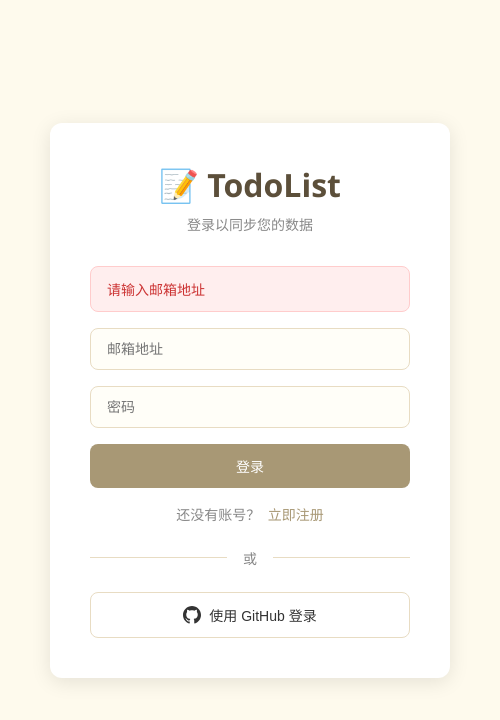
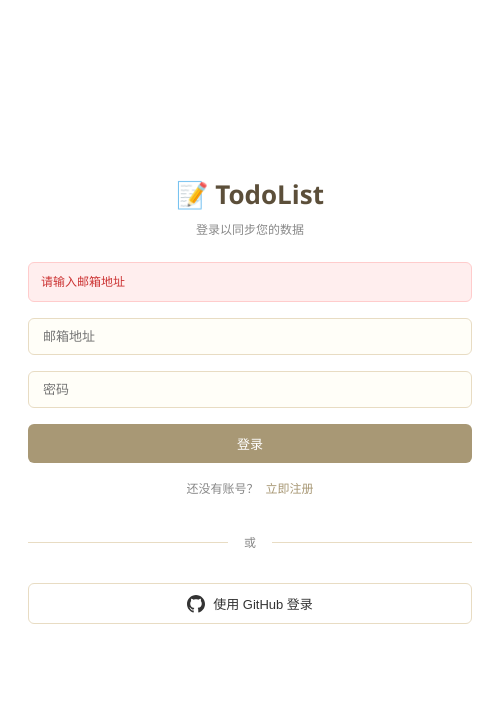
Before and after one commit to CoderJackLiu/WhatToDo, an Electron app: page login.html in a window 500 px wide. Both pictures are taken after a click on the button "登录". Drawn offline with Linux system fonts and the light colour scheme; no server answers.

Commit message:
feat: Enhance login window behavior and styling
- Adjusted the login window size dynamically based on the page loaded.
- Implemented size adjustments for the main window upon user authentication changes.
- Updated CSS styles for the login interface to improve layout and responsiveness, including margin and padding adjustments for better visual consistency.

```diff
--- a/styles.css
+++ b/styles.css
@@ -44,6 +44,8 @@
   background: #fef7dc;
   color: #7d6c4d;
   padding: 0 12px;
+  margin: 0;
+  margin-bottom: 0;
   -webkit-app-region: drag;
   transition: transform 0.3s ease, background-color 0.3s ease, color 0.3s ease, border-color 0.3s ease;
   border-bottom: 1px solid #e8dcc3;
@@ -1130,12 +1132,17 @@
 /* ========== 登录界面样式 ========== */
 .login-container {
   display: flex;
-  justify-content: center;
-  align-items: center;
-  min-height: 100vh;
-  padding: 20px;
+  flex-direction: column;
+  justify-content: stretch;
+  align-items: stretch;
+  height: 100vh; /* 填满整个窗口 */
+  padding: 0;
   background-color: #fefaed;
   transition: background-color 0.3s ease;
+  margin: 0;
+  overflow-y: auto;
+  box-sizing: border-box;
+  -webkit-app-region: drag; /* 整个登录界面可拖动 */
 }
 
 body.dark-theme .login-container {
@@ -1144,12 +1151,18 @@
 
 .login-box {
   width: 100%;
-  max-width: 400px;
+  height: 100%;
   background: #ffffff;
-  border-radius: 12px;
-  box-shadow: 0 4px 20px rgba(0, 0, 0, 0.1);
-  padding: 40px;
+  border-radius: 0;
+  box-shadow: none;
+  padding: 32px 28px;
   transition: background-color 0.3s ease, box-shadow 0.3s ease;
+  box-sizing: border-box;
+  display: flex;
+  flex-direction: column;
+  justify-content: center;
+  overflow-y: auto;
+  -webkit-app-region: no-drag; /* 登录框内容不可拖动，但可以点击 */
 }
 
 body.dark-theme .login-box {
@@ -1159,14 +1172,15 @@
 
 .login-header {
   text-align: center;
-  margin-bottom: 32px;
+  margin-bottom: 24px;
 }
 
 .login-header h1 {
-  font-size: 32px;
+  font-size: 26px;
   margin-bottom: 8px;
   color: #5c4f3a;
   transition: color 0.3s ease;
+  font-weight: 600;
 }
 
 body.dark-theme .login-header h1 {
@@ -1175,8 +1189,9 @@
 
 .login-subtitle {
   color: #888;
-  font-size: 14px;
+  font-size: 12px;
   transition: color 0.3s ease;
+  margin: 0;
 }
 
 body.dark-theme .login-subtitle {
@@ -1184,7 +1199,7 @@
 }
 
 .login-form {
-  margin-bottom: 24px;
+  margin-bottom: 20px;
 }
 
 .form-group {
@@ -1193,14 +1208,15 @@
 
 .form-input {
   width: 100%;
-  padding: 12px 16px;
+  padding: 10px 14px;
   border: 1px solid #e8dcc3;
-  border-radius: 8px;
-  font-size: 14px;
+  border-radius: 6px;
+  font-size: 13px;
   background: #fffef8;
   color: #5c4f3a;
   transition: all 0.2s ease;
   box-sizing: border-box;
+  -webkit-app-region: no-drag; /* 输入框可正常交互 */
 }
 
 .form-input:focus {
@@ -1222,10 +1238,10 @@
 
 .btn {
   width: 100%;
-  padding: 12px 24px;
+  padding: 10px 20px;
   border: none;
-  border-radius: 8px;
-  font-size: 14px;
+  border-radius: 6px;
+  font-size: 13px;
   font-weight: 500;
   cursor: pointer;
   transition: all 0.2s ease;
@@ -1233,6 +1249,7 @@
   align-items: center;
   justify-content: center;
   gap: 8px;
+  -webkit-app-region: no-drag; /* 按钮可正常点击 */
 }
 
 .btn-primary {
@@ -1282,7 +1299,7 @@
 .form-footer {
   margin-top: 16px;
   text-align: center;
-  font-size: 14px;
+  font-size: 12px;
   color: #888;
 }
 
@@ -1295,6 +1312,7 @@
   text-decoration: none;
   margin-left: 4px;
   transition: color 0.2s ease;
+  -webkit-app-region: no-drag; /* 链接可正常点击 */
 }
 
 .form-footer a:hover {
@@ -1313,11 +1331,12 @@
 .error-message {
   background: #fee;
   color: #c33;
-  padding: 12px 16px;
-  border-radius: 8px;
+  padding: 10px 12px;
+  border-radius: 6px;
   margin-bottom: 16px;
-  font-size: 14px;
+  font-size: 12px;
   border: 1px solid #fcc;
+  line-height: 1.5;
 }
 
 body.dark-theme .error-message {
@@ -1329,16 +1348,16 @@
 .email-confirmation-message {
   background: #fff9e6;
   color: #856404;
-  padding: 16px;
-  border-radius: 8px;
+  padding: 12px;
+  border-radius: 6px;
   margin-bottom: 16px;
-  font-size: 14px;
+  font-size: 12px;
   border: 1px solid #ffd700;
-  line-height: 1.6;
+  line-height: 1.5;
 }
 
 .email-confirmation-message p {
-  margin: 8px 0;
+  margin: 5px 0;
 }
 
 .email-confirmation-message a {
@@ -1380,9 +1399,9 @@
   display: flex;
   align-items: center;
   text-align: center;
-  margin: 24px 0;
+  margin: 16px 0;
   color: #888;
-  font-size: 14px;
+  font-size: 12px;
 }
 
 body.dark-theme .divider {
```
Also changed, not shown: main.js (+34 -0 lines).
